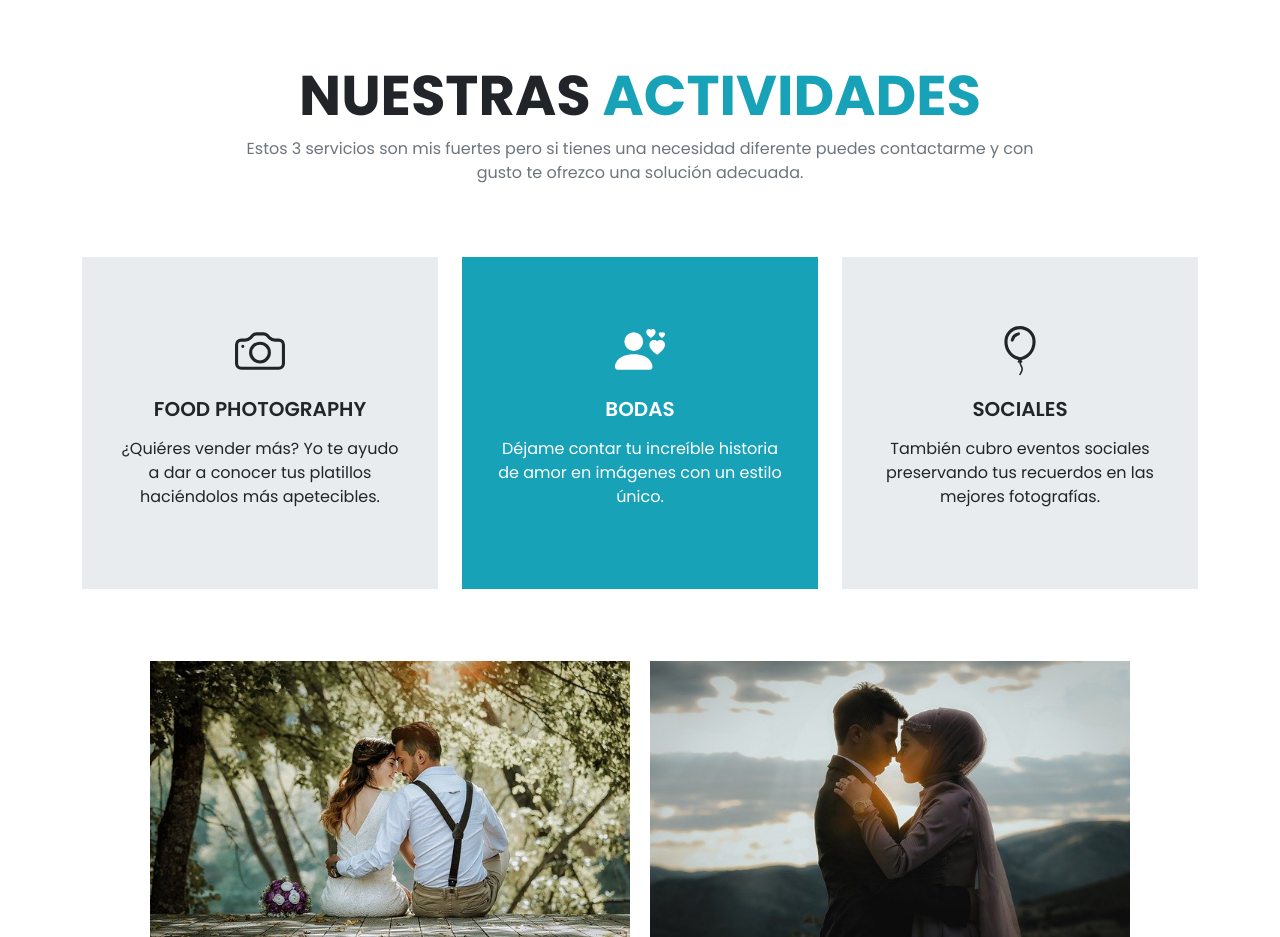
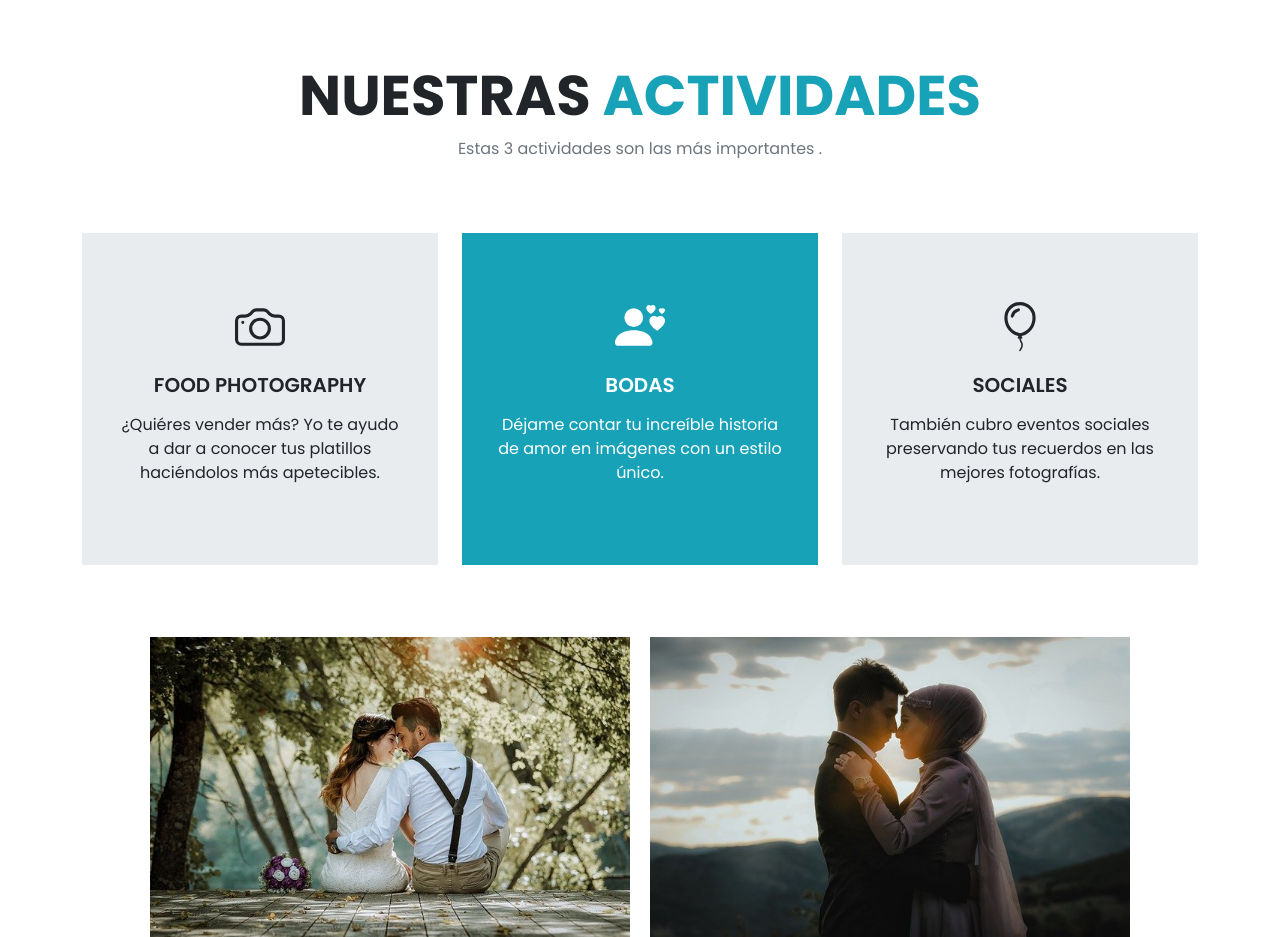
Before and after one commit to fredyfm/mendoza, a plain HTML site: page index.html in a window 1280 px wide. Shown: the part 860-1797 px from the top of the page. Drawn offline with nearby package versions, Linux system fonts and the light colour scheme.

Commit message:
Update index.html

```diff
--- a/index.html
+++ b/index.html
@@ -235,7 +235,7 @@
     <section>
         <div class="text-center mb-5 col-md-10 mx-auto">
             <h2 class="font-weight-bold display-4 ">NUESTRAS  <span style="color: #17a2b8">ACTIVIDADES</span></h2>
-            <p class="mx-5 text-secondary">Estos 3 servicios son mis fuertes pero si tienes una necesidad diferente puedes contactarme y con gusto te ofrezco una solución adecuada.</p>
+            <p class="mx-5 text-secondary">Estas   3 actividades son las más importantes .</p>
         </div>
         <div class="row">
             <div class="col-md-4 my-4 ">
```
